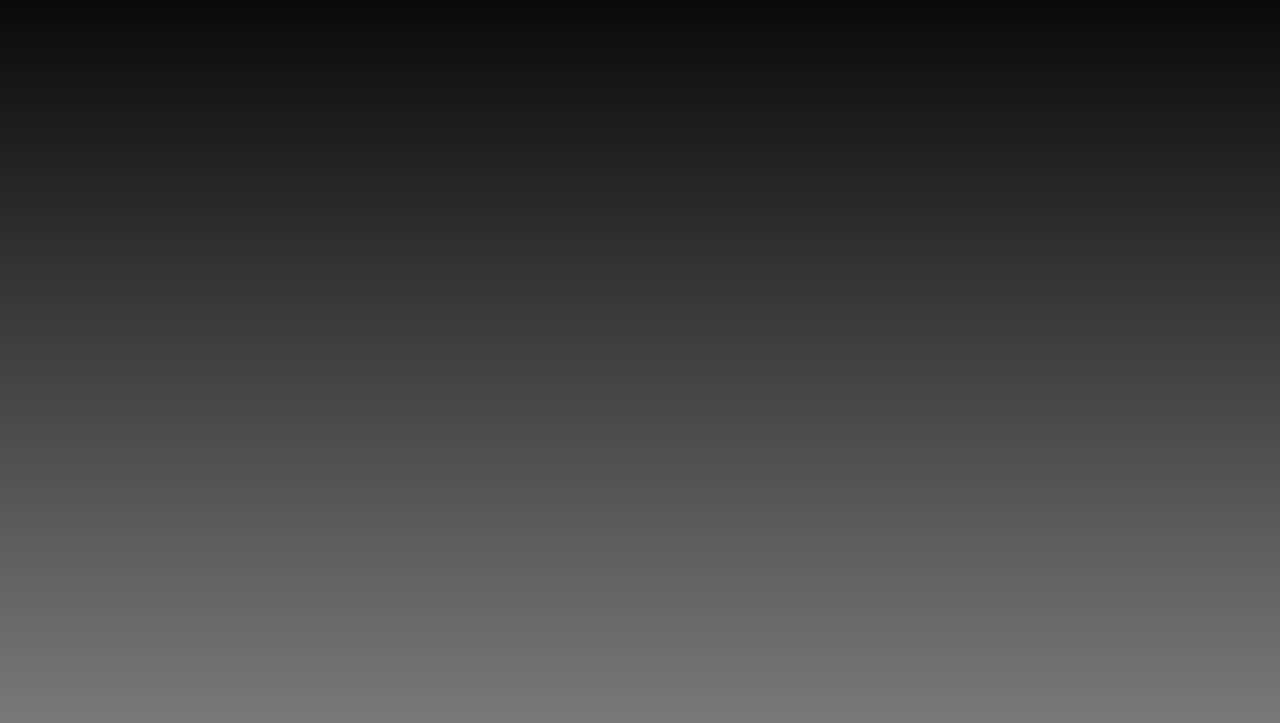
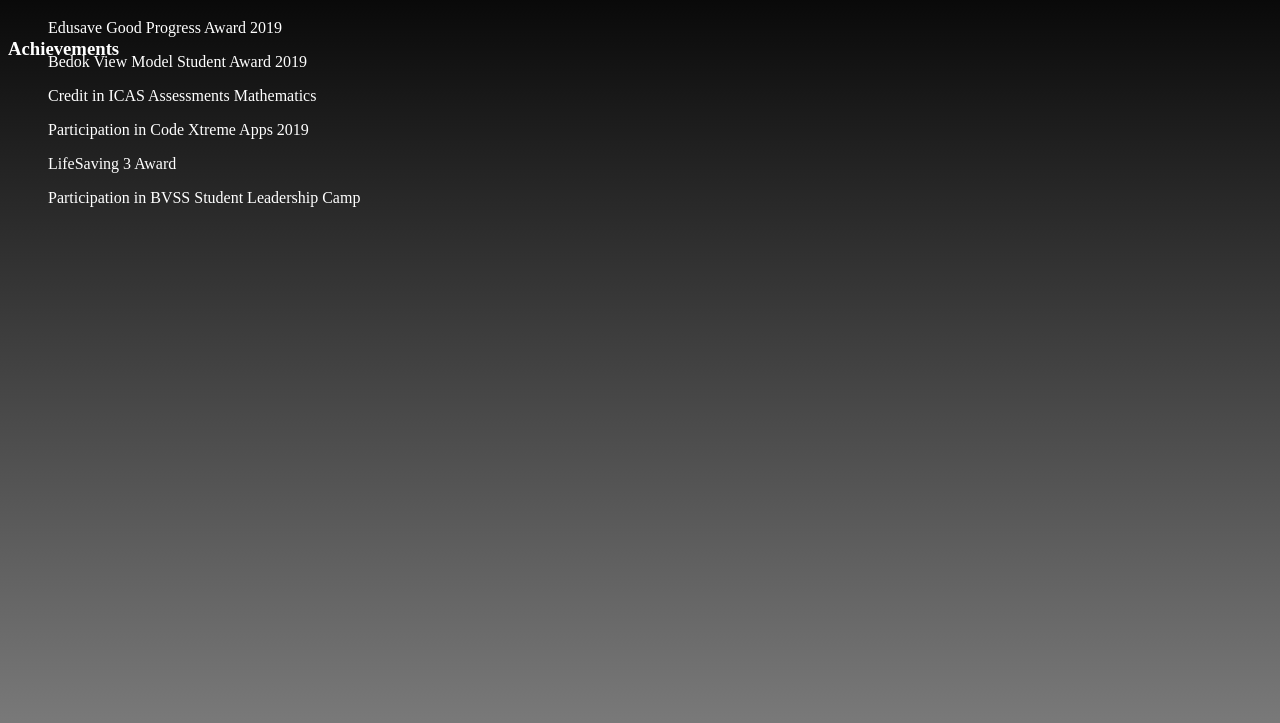
Before and after one commit to IAmSmolBoy/E-Portfolio, a plain HTML site: page index.html in a window 1280 px wide. Shown: the part 61-784 px from the top of the page. Drawn offline with Linux system fonts and the light colour scheme.

Commit message:
Added achievements

```diff
--- a/index.html
+++ b/index.html
@@ -8,6 +8,13 @@
 </head>
 <body>
     <h1 id="title">E-Portfolio</h1>
+    <h3 id="achievements" class='achievements'>Achievements</h3>
+    <ul class="lists achievements">Edusave Good Progress Award 2019</ul>
+    <ul class="lists achievements">Bedok View Model Student Award 2019</ul>
+    <ul class="lists achievements">Credit in ICAS Assessments Mathematics</ul>
+    <ul class="lists achievements">Participation in Code Xtreme Apps 2019</ul>
+    <ul class="lists achievements">LifeSaving 3 Award</ul>
+    <ul class="lists achievements">Participation in BVSS Student Leadership Camp</ul>
     <script src="script.js"></script>
 </body>
 </html>
--- a/style.css
+++ b/style.css
@@ -8,3 +8,6 @@ body{
     background-color: black;
     background-image: linear-gradient(black,grey);
 }
+#achievements{
+    position: absolute;
+}
```
